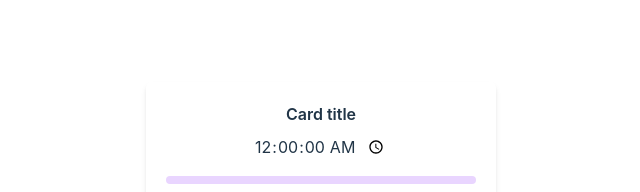
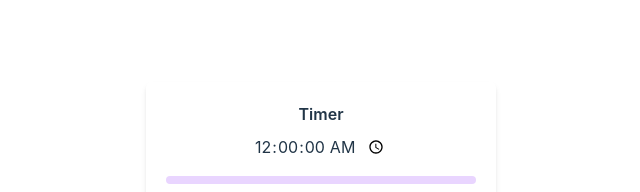
Before and after one commit to gckohaku/timer-learn-Vue.js, a Vue app: page / in a window 1280 px wide. Shown: the part 262-454 px from the top of the page, without its empty margins (319-959 px from the left). Built offline with nearby package versions, Linux system fonts and the light colour scheme.

Commit message:
change title

```diff
--- a/src/App.vue
+++ b/src/App.vue
@@ -3,5 +3,5 @@ import Timer from './components/Timer.vue'
 </script>
 
 <template>
-	<Timer />
+	<Timer title="Timer" />
 </template>
--- a/src/components/Timer.vue
+++ b/src/components/Timer.vue
@@ -1,5 +1,7 @@
 <script setup lang="ts">
 import {ref, watch, computed} from "vue"
+
+defineProps<{title: string}>()
 
 const INITIAL_TIME = '00:00:00'
 const time = ref(INITIAL_TIME)
@@ -82,7 +84,7 @@ const remainingTimePercent = computed((): number => {
 	<div class="flex items-center h-screen">
 		<div class="shadow-md rounded-md mx-auto" style="width: 350px;">
 			<div class="p-5 text-center">
-				<h5 class="text-x1 font-semibold mb-2">Card title</h5>
+				<h5 class="text-x1 font-semibold mb-2">{{ title }}</h5>
 				<div class="mb-4">
 					<input type="time" step="1" class="outline-none" v-model="time" @input="resetTimerExceptTime()">
 				</div>
```
